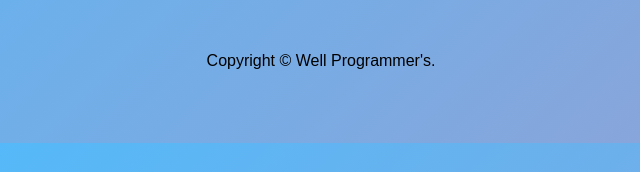
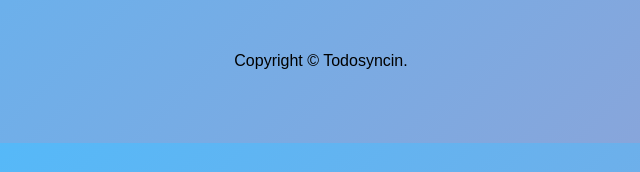
Before and after one commit to spscproject/todosyncin, a plain HTML site: page contact.html in a window 1280 px wide. Shown: the part 625-797 px from the top of the page, 319-959 px from the left. Drawn offline with Linux system fonts and the light colour scheme.

Commit message:
Update contact.html

```diff
--- a/contact.html
+++ b/contact.html
@@ -42,7 +42,7 @@
 
 
   <div class="copyright">
-    <p>Copyright © Well Programmer's.</p>
+    <p>Copyright © Todosyncin.</p>
 </div>
 
 </body>
```
